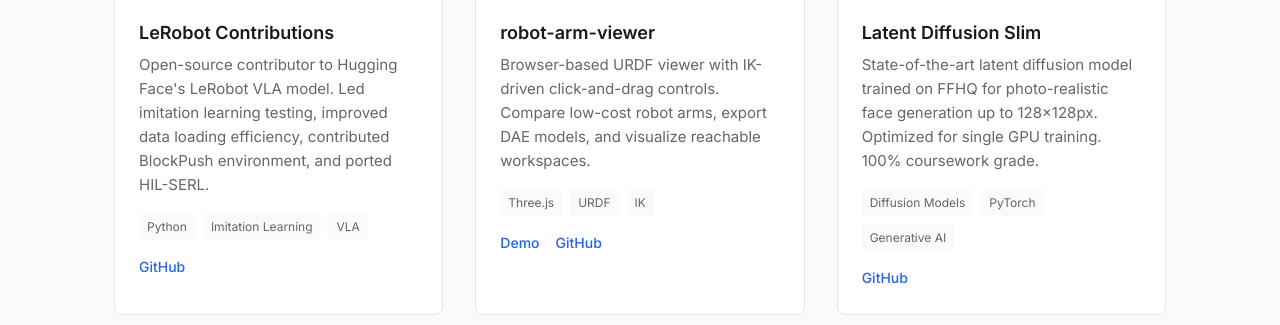
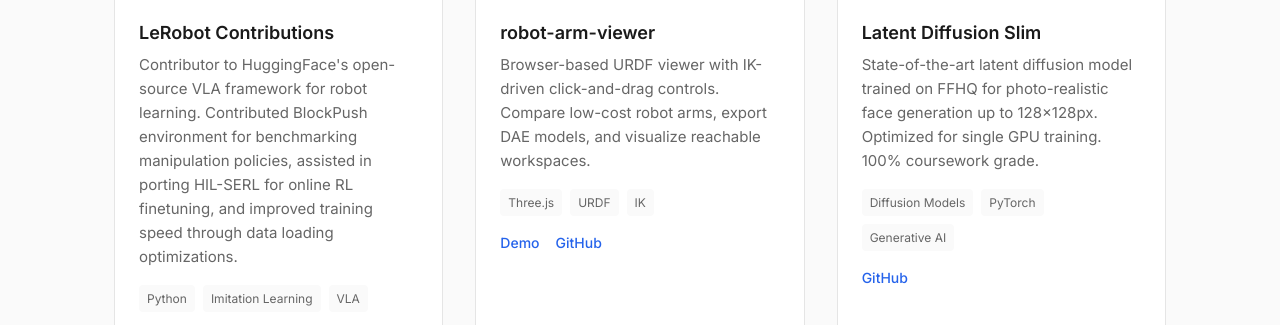
Before and after one commit to Joeclinton1/joeclinton1.github.io, a plain HTML site: page index.html in a window 1280 px wide. Shown: the part 2625-2950 px from the top of the page. Drawn offline with Linux system fonts and the light colour scheme.

Commit message:
update lerobot project description

```diff
--- a/index.html
+++ b/index.html
@@ -173,7 +173,7 @@
                         </div>
                         <div class="project-content">
                             <h3>LeRobot Contributions</h3>
-                            <p>Open-source contributor to Hugging Face's LeRobot VLA model. Led imitation learning testing, improved data loading efficiency, contributed BlockPush environment, and ported HIL-SERL.</p>
+                            <p>Contributor to HuggingFace's open-source VLA framework for robot learning. Contributed BlockPush environment for benchmarking manipulation policies, assisted in porting HIL-SERL for online RL finetuning, and improved training speed through data loading optimizations.</p>
                             <div class="tags">
                                 <span class="tag">Python</span>
                                 <span class="tag">Imitation Learning</span>
```
